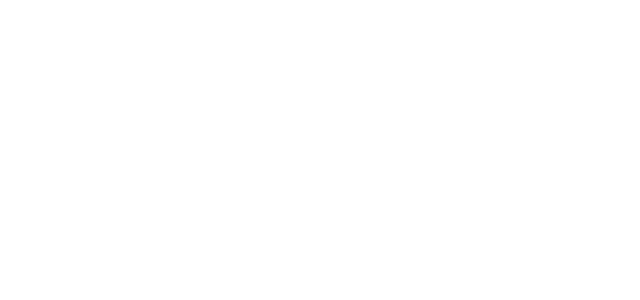
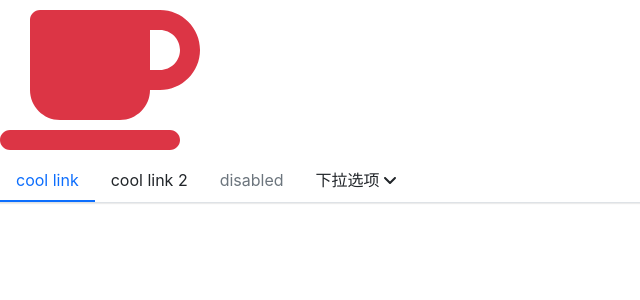
Before and after one commit to stakjun/freemyui, a React (Create React App) app: page / in a window 1280 px wide. Shown: the top 300 px of the page, without its empty margins (0-640 px from the left). Built offline with nearby package versions, Linux system fonts and the light colour scheme.

Commit message:
feat: 增加icon组件并添加动画效果

```diff
--- a/package.json
+++ b/package.json
@@ -3,6 +3,9 @@
   "version": "0.1.0",
   "private": true,
   "dependencies": {
+    "@fortawesome/fontawesome-svg-core": "^6.3.0",
+    "@fortawesome/free-solid-svg-icons": "^6.3.0",
+    "@fortawesome/react-fontawesome": "^0.2.0",
     "@testing-library/jest-dom": "^5.16.5",
     "@testing-library/react": "^13.4.0",
     "@testing-library/user-event": "^13.5.0",
@@ -11,10 +14,12 @@
     "@types/node": "^16.18.14",
     "@types/react": "^18.0.28",
     "@types/react-dom": "^18.0.11",
+    "@types/react-transition-group": "^4.4.5",
     "classnames": "^2.3.2",
     "react": "^18.2.0",
     "react-dom": "^18.2.0",
     "react-scripts": "5.0.1",
+    "react-transition-group": "^4.4.5",
     "sass": "^1.58.3",
     "typescript": "^4.9.5",
     "web-vitals": "^2.1.4"
--- a/src/App.tsx
+++ b/src/App.tsx
@@ -1,7 +1,36 @@
+
+import { library } from '@fortawesome/fontawesome-svg-core'
+import { fas } from '@fortawesome/free-solid-svg-icons' // 全部图标引入，通过字符串
+import Icon from "./components/Icon/icon";
+import Menu from './components/Menu/menu';
+import MenuItem from './components/Menu/menuItem';
+import SubMenu from './components/Menu/subMenu';
+library.add(fas);
+
 function App() {
   return (
     <div className="App">
+      <Icon icon='coffee' size='10x' theme='danger'/>
 
+      <Menu defaultIndex='0'>
+        <MenuItem>
+            cool link
+        </MenuItem>
+        <MenuItem>
+            cool link 2
+        </MenuItem>
+        <MenuItem disabled>
+            disabled
+        </MenuItem>
+        <SubMenu title="下拉选项">
+            <MenuItem>
+                下拉选项一
+            </MenuItem>
+            <MenuItem>
+                下拉选项二
+            </MenuItem>
+        </SubMenu>
+    </Menu>
     </div>
   );
 }
--- /dev/null
+++ b/src/components/Icon/_style.scss
@@ -0,0 +1,6 @@
+// 这样就不用一个主题一个主题设颜色了
+@each $key, $val in $theme-colors {
+    .icon-#{$key} {
+        color: $val;
+    }
+}
--- /dev/null
+++ b/src/components/Icon/icon.tsx
@@ -0,0 +1,22 @@
+import { FontAwesomeIcon, FontAwesomeIconProps } from "@fortawesome/react-fontawesome";
+import classNames from "classnames";
+
+export type ThemeProps = 'primary' | 'secondary' | 'success' | 'info' | 'warning' | 'danger' | 'light' | 'dark';
+
+interface IconProps extends FontAwesomeIconProps {
+    theme?: ThemeProps;
+}
+
+export const Icon: React.FC<IconProps> = (props) => {
+    const { className, theme, ...restProps } = props;
+
+    const classes = classNames('icon', className, {
+        [`icon-${theme}`]: theme
+    })
+
+    return (
+        <FontAwesomeIcon className={classes} {...restProps} />
+    )
+}
+
+export default Icon;
--- a/src/components/Menu/_style.scss
+++ b/src/components/Menu/_style.scss
@@ -31,14 +31,40 @@
 
     .submenu-item {
         position: relative;
+
+        .submenu-title {
+            display: flex;
+            align-items: center;
+
+            .arrow-icon {
+                margin-left: 3px;
+                transition: transform .25s ease-in-out;
+            }
+        }
+
+        &:hover {
+            .arrow-icon {
+                transform: rotate(180deg);
+            }
+        }
+    }
+
+    .is-vertical {
+        .arrow-icon {
+            transform: rotate(0deg) !important;
+        }
+    }
+
+    .is-vertical.is-opened {
+        .arrow-icon {
+            transform: rotate(180deg) !important;
+        }
     }
 
     .submenu {
-        display: none;
         list-style: none;
         padding-left: 0;
         white-space: nowrap;
-        //transition: $menu-transition;
 
         .menu-item {
             padding: $menu-item-padding-y $menu-item-padding-x;
@@ -49,13 +75,11 @@
             &.is-active,
             &:hover {
                 color: $menu-item-active-color !important;
-                // border-bottom: 0;
             }
         }
     }
 
     .submenu.menu-opened {
-        display: block;
     }
 }
 
@@ -77,6 +101,7 @@
 .menu-vertical {
     flex-direction: column;
     border-bottom: 0;
+    margin: 10px 20px;
     border-right: $menu-border-width solid $menu-border-color;
 
     >.menu-item {
--- a/src/components/Menu/subMenu.tsx
+++ b/src/components/Menu/subMenu.tsx
@@ -1,7 +1,9 @@
 import classNames from "classnames";
 import React, { useContext, useState } from "react";
+import Icon from "../Icon/icon";
 import { MenuContext } from "./menu";
 import { MenuItemProps } from "./menuItem";
+import { CSSTransition } from 'react-transition-group'
 
 export interface SubMenuProps {
     title: string;
@@ -36,12 +38,14 @@
     } : {};
 
     const mouseEvent = context.mode === 'horizontal' ? {
-        onMouseEnter: (e: React.MouseEvent) => {handleMouse(e, true)},
-        onMouseLeave: (e: React.MouseEvent) => {handleMouse(e, false)},
+        onMouseEnter: (e: React.MouseEvent) => { handleMouse(e, true) },
+        onMouseLeave: (e: React.MouseEvent) => { handleMouse(e, false) },
     } : {};
 
     const classes = classNames('menu-item submenu-item', className, {
-        'is-active': index === context.index
+        'is-active': index === context.index,
+        'is-vertical': context.mode === 'vertical',
+        'is-opened': menuOpen
     });
 
     const renderChildren = () => {
@@ -60,9 +64,17 @@
         });
 
         return (
-            <ul className={subMenuClasses}>
-                {childrenComponent}
-            </ul>
+            <CSSTransition
+                in={menuOpen}
+                timeout={300}
+                classNames="zoom-in-top"
+                appear
+                unmountOnExit
+            >
+                <ul className={subMenuClasses}>
+                    {childrenComponent}
+                </ul>
+            </CSSTransition>
         )
     }
 
@@ -70,6 +82,7 @@
         <li className={classes} key={index} {...mouseEvent}>
             <div className="submenu-title" {...clickEvent}>
                 {title}
+                <Icon className="arrow-icon" icon="angle-down" />
             </div>
             {renderChildren()}
         </li>
--- /dev/null
+++ b/src/styles/_animation.scss
@@ -0,0 +1,22 @@
+.zoom-in-top-enter {
+    opacity: 0;
+    transform: scaleY(0);
+}
+
+.zoom-in-top-enter-active {
+    opacity: 1;
+    transform: scaleY(1);
+    transition: transform 300ms cubic-bezier(0.23, 1, 0.32, 1) 100ms, opacity 300ms cubic-bezier(0.23, 1, 0.32, 1) 100ms;
+    transform-origin: center top;
+}
+
+.zoom-in-top-exit {
+    opacity: 1;
+}
+
+.zoom-in-top-exit-active {
+    opacity: 0;
+    transform: scaleY(0);
+    transition: transform 300ms cubic-bezier(0.23, 1, 0.32, 1) 100ms, opacity 300ms cubic-bezier(0.23, 1, 0.32, 1) 100ms;
+    transform-origin: center top;
+}
--- a/src/styles/index.scss
+++ b/src/styles/index.scss
@@ -7,6 +7,9 @@
 //mixin
 @import "mixin";
 
+// animation
+@import "animation";
+
 //btn
 @import "../components/Button/style";
 
@@ -15,3 +18,6 @@
 
 // Menu
 @import "../components/Menu/style";
+
+// Icon
+@import "../components/Icon/style";
```
Also changed, not shown: 2 other files (tests, documents, lock files or other folders).
